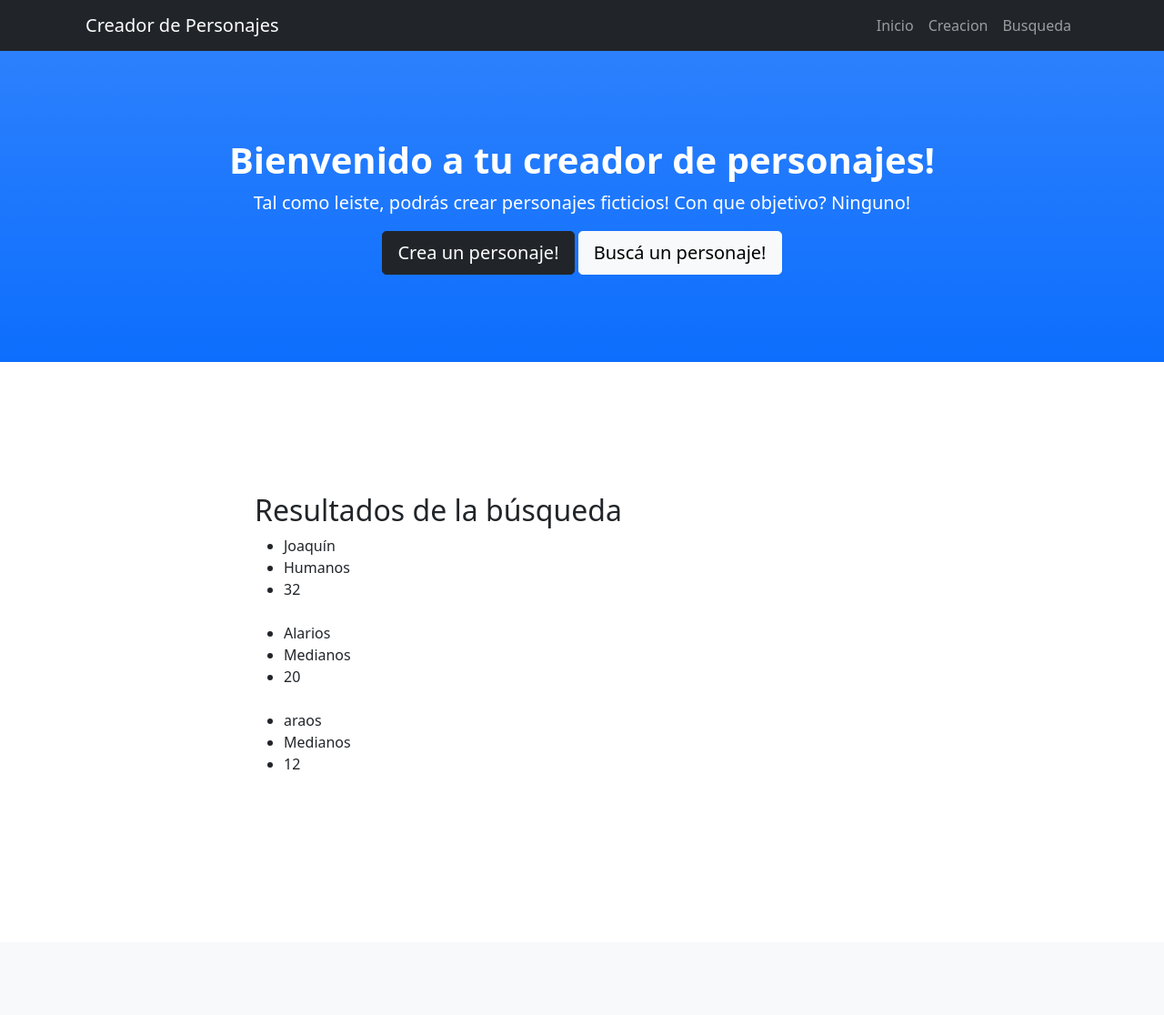
After one commit to JOACORK/Entrega1_django_RodriguezKalmbach, a Django app: template PersonajesApp/templates/resultadosBusqueda.html in a window 1280 px wide. The commit adds this page. Shown: the top 1116 px of the page at 91% size. Run offline with Django 4.2, Linux system fonts and the light colour scheme; the template is opened without the code that fills it: values that come from a table or form of the project are taken from there, others are empty; data comes from the database, SQL or seed files in the repository; both versions use the stored data as it was after the commit; some libraries are stand-ins or nearby versions.

Commit message:
Crear personaje y búsqueda por nombre de personaje

```diff
--- a/PersonajesApp/templates/creacion.html
+++ b/PersonajesApp/templates/creacion.html
@@ -4,10 +4,10 @@
 {% block contenidoEleccion %}
 
 
-    <h2>ACÁ VA EL FORMULARIO PARA CREAR PERSONAJE</h2>
+    <h2>Creación Personaje</h2>
 
     {% if creacion.error %}
-    <p>LOS DATOS ESTÁN MAL</p>
+    <h2>Los datos son erroneos</h2>
     {% endif%}
 
     <form action="" method="POST"> {% csrf_token %}
@@ -18,7 +18,7 @@
 
         </table>
 
-        <input type="submit". value="Enviar">
+        <input type="submit" value="Enviar">
     </form>
 
 {% endblock %}
--- a/PersonajesApp/templates/padre.html
+++ b/PersonajesApp/templates/padre.html
@@ -16,7 +16,7 @@
         <!-- Navigation-->
         <nav class="navbar navbar-expand-lg navbar-dark bg-dark fixed-top" id="mainNav">
             <div class="container px-4">
-                <a class="navbar-brand" href="#page-top">Start Bootstrap</a>
+                <a class="navbar-brand" href="#page-top">Creador de Personajes</a>
                 <button class="navbar-toggler" type="button" data-bs-toggle="collapse" data-bs-target="#navbarResponsive" aria-controls="navbarResponsive" aria-expanded="false" aria-label="Toggle navigation"><span class="navbar-toggler-icon"></span></button>
                 <div class="collapse navbar-collapse" id="navbarResponsive">
                     <ul class="navbar-nav ms-auto">
@@ -33,7 +33,7 @@
                 <h1 class="fw-bolder">Bienvenido a tu creador de personajes!</h1>
                 <p class="lead">Tal como leiste, podrás crear personajes ficticios! Con que objetivo? Ninguno!</p>
                 <a class="btn btn-lg btn-dark" href="{% url 'creacion' %}">Crea un personaje!</a>
-                <a class="btn btn-lg btn-light" href="{% url 'inicio' %}">Buscá un personaje!</a>
+                <a class="btn btn-lg btn-light" href="{% url 'busquedaPersonaje' %}">Buscá un personaje!</a>
             </div>
         </header>
         <!-- About section-->
--- /dev/null
+++ b/PersonajesApp/templates/resultadosBusqueda.html
@@ -0,0 +1,20 @@
+{% extends './padre.html' %}
+{% load static %}
+
+{% block contenidoEleccion %}
+
+    <h2>Resultados de la búsqueda</h2>
+    {% if personajes %}
+    <ul>
+    {% for personaje in personajes %}
+    <li>{{ personaje.nombre }}</li>
+    <li>{{ personaje.raza }}</li>
+    <li>{{ personaje.edad }}</li>
+    <br>
+    {% endfor %}
+    </ul>
+    {% else %}
+    <p> Todavía no se ha creado ningún personaje con esas características! Pruebe crearlo usted!</p>
+    {% endif %}
+
+{% endblock %}
--- a/PersonajesApp/urls.py
+++ b/PersonajesApp/urls.py
@@ -4,5 +4,6 @@ from PersonajesApp.views import *
 urlpatterns = [
     path("", inicio, name="inicio"),
     path("creacion/", creacion, name="creacion"),
-
+    path("busquedaPersonaje/", busquedaPersonaje, name= "busquedaPersonaje"),
+    path("buscar/",buscar, name="buscar")
 ]
```
Also changed, not shown: PersonajesApp/templates/busquedaPersonaje.html (added, +15 -0 lines), PersonajesApp/templates/inicio.html (+7 -2 lines), PersonajesApp/views.py (+12 -0 lines), db.sqlite3 (added).
